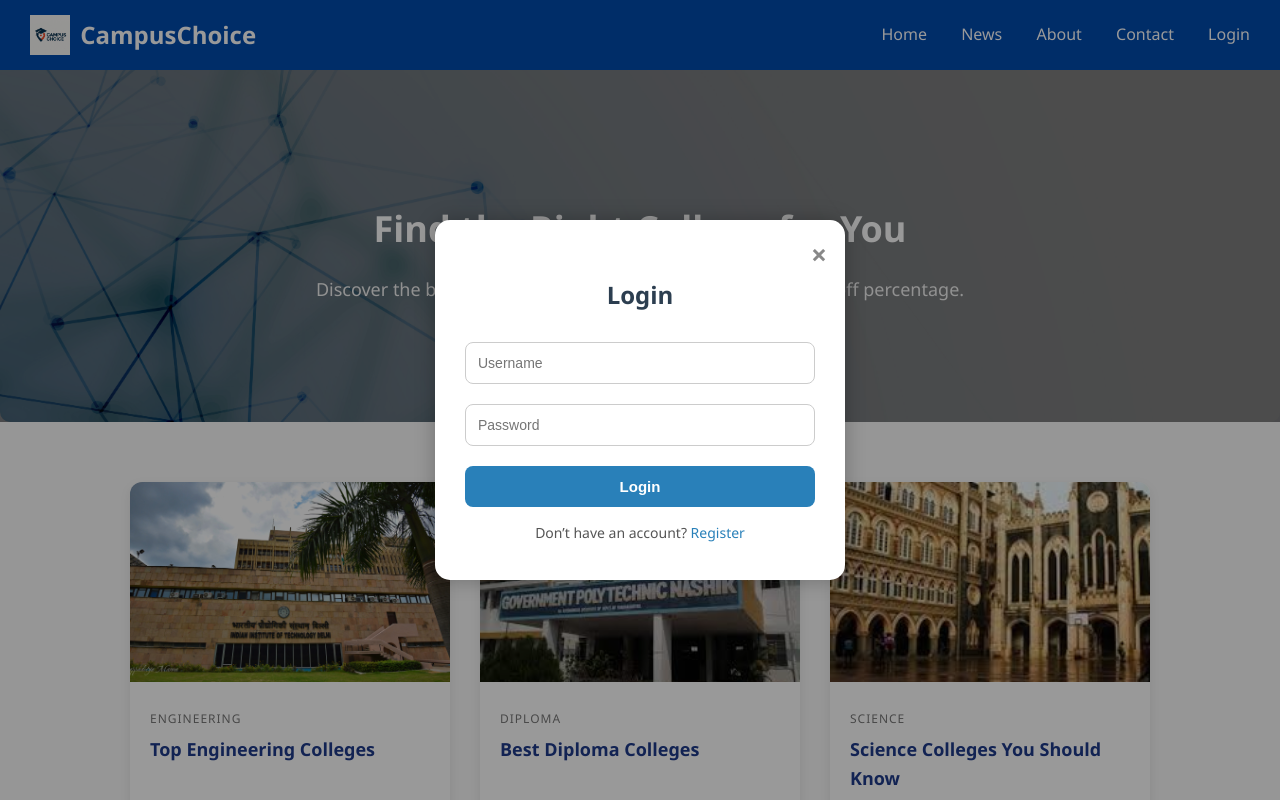
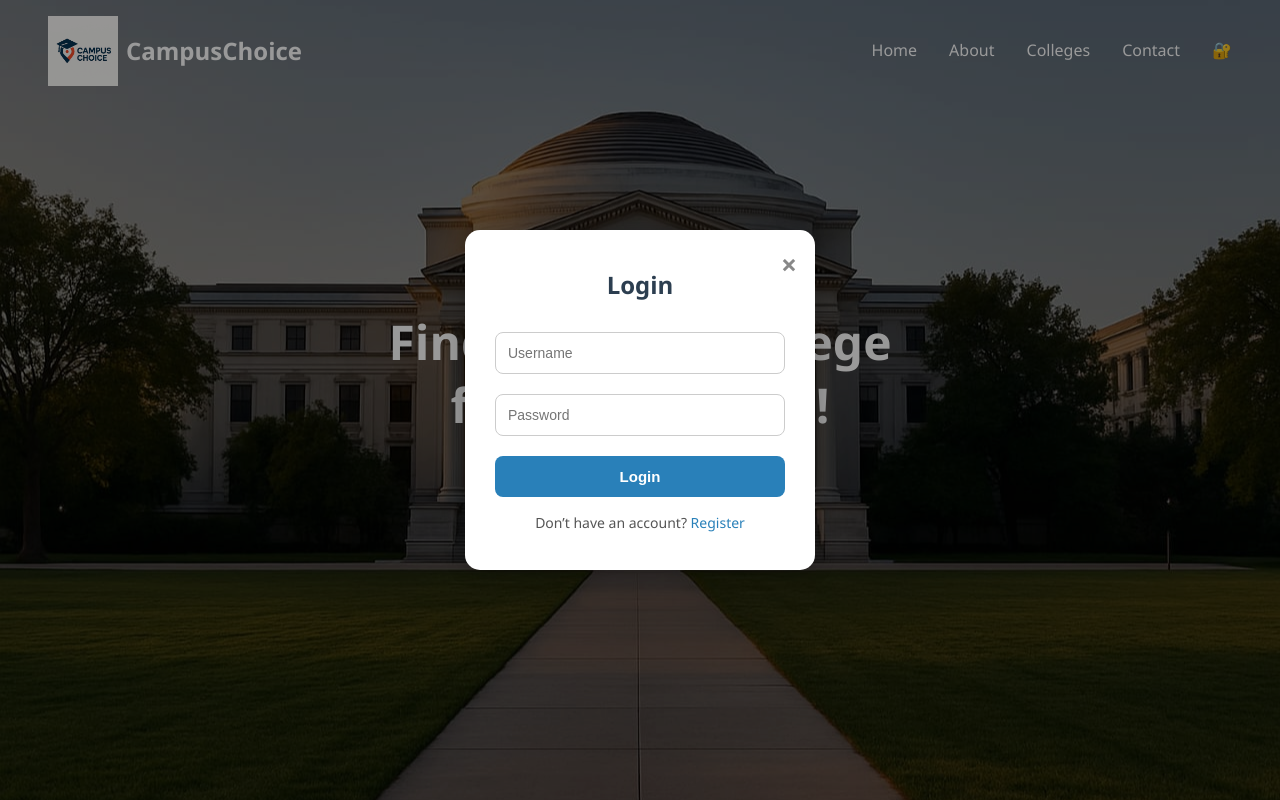
Before and after one commit to ayanshaikh29/CampusChoice-college-finder, a Flask app: page / in a window 1280 px wide. Run offline with Flask 3, Linux system fonts and the light colour scheme.

Commit message:
updated header image

```diff
--- a/static/style.css
+++ b/static/style.css
@@ -1,4 +1,10 @@
 /* Reset & Base */
+*{
+  margin: 0;
+  padding: 0;
+  box-sizing: border-box;
+}
+
 body {
   margin: 0;
   font-family: 'Segoe UI', sans-serif;
@@ -11,6 +17,8 @@ a {
   text-decoration: none;
   color: inherit;
 }
+
+
 /* ======================
    Login Modal Styles
    ====================== */
@@ -94,73 +102,75 @@ a {
     z-index: 1000;                /* <<< Add this line! */
 }
 
-
-/* 🔵 Header */
-header {
-  background-color: #004aad;
-  color: white;
-  padding: 15px 30px;
+.navbar {
   display: flex;
   justify-content: space-between;
   align-items: center;
-}
-.navbar {
-  display: flex;
-  justify-content: space-between; /* left and right items */
-  align-items: center;
-  flex-wrap: wrap;
-  font-size: 20px;          /* 🔸 Increase font size */
-  padding: 10px 40px;
-  max-width: 1200px;        /* 🔸 Limit navbar width */
-  margin:  auto;           /* 🔸 Center navbar on page */
+  padding: 1rem 3rem;
+  background:transparent;
+  position: absolute;
+  top: 0;
+  width: 100%;
+  z-index: 10;
 }
 
-
-
-.logo-container {
+.logo {
   display: flex;
   align-items: center;
+  font-weight: bold;
+  font-size: 1.5rem;
+  color: white;
 }
 
-.logo-img {
-  height: 40px;
-  margin-right: 10px;
+.logo img {
+  width: 70px;
+  margin-right: 8px;
 }
 
-.logo-text {
-  font-size: 24px;
-  font-weight: bold;
+.nav-links {
+  display: flex;
+  gap: 2rem;
+  list-style: none;
 }
 
 .nav-links a {
-  color: white;
   text-decoration: none;
-  margin-left: 30px;
+  color:white;
   font-weight: 500;
+  transition: color 0.3s;
 }
 
 .nav-links a:hover {
-  text-decoration: underline;
+  color: #0d47a1;
 }
 
-/* Hero Section with Background */
+.user-icon {
+  font-size: 1.2rem;
+}
+html {
+  scroll-behavior: smooth;
+}
+
+/* Hero Section */
 .hero {
-  background-image: url('/static/bg.jpg');
-  background-size: cover;
-  background-position: center;
-  background-repeat: no-repeat;
-  padding: 100px 20px;
+  height: 100vh;
+  background: url('/static/bg.jpg') center/cover no-repeat;
+  position: relative;
+  display: flex;
+  align-items: center;
+  justify-content: center;
+  text-align: center;
   color: white;
-  text-align: center;
-  position: relative;
-  border-radius: 0 0 10px 10px;
 }
 
 .hero::before {
   content: "";
   position: absolute;
-  top: 0; left: 0; right: 0; bottom: 0;
-  background-color: rgba(0, 0, 0, 0.5); /* Dark transparent overlay */
+  top: 0;
+  left: 0;
+  width: 100%;
+  height: 100%;
+  background: rgba(0,0,0,0.4);
   z-index: 1;
 }
 
@@ -168,18 +178,31 @@ header {
   position: relative;
   z-index: 2;
   max-width: 800px;
-  margin: auto;
 }
 
 .hero h1 {
-  font-size: 36px;
-  margin-bottom: 10px;
+  font-size: 3rem;
+  line-height: 1.3;
+  margin-bottom: 1.5rem;
+  font-weight: 700;
 }
 
-.hero p {
-  font-size: 18px;
-  color: #f1f1f1;
+.btn {
+  background-color: #0052cc;
+  color: white;
+  padding: 0.8rem 2rem;
+  border: none;
+  border-radius: 8px;
+  text-decoration: none;
+  font-size: 1.1rem;
+  font-weight: 600;
+  transition: background 0.3s;
 }
+
+.btn:hover {
+  background-color: #003d99;
+}
+
 /* 🔳 Info Blocks Section */
 .info-blocks {
     padding: 60px 40px;
--- a/templates/index.html
+++ b/templates/index.html
@@ -8,28 +8,27 @@
 </head>
 <body>
 
-    <!-- 🔵 Header -->
-    <header>
-        <div class="logo-container">
+      <header class="hero">
+    <nav class="navbar">
+      <div class="logo">
         <img src="{{ url_for('static', filename='logo.png') }}" alt="CampusChoice Logo" class="logo-img">
-            <span class="logo-text">CampusChoice</span>
+        <span>CampusChoice</span>
       </div>
-        <nav class="nav-links">
-            <a href="/">Home</a>
-            <a href="#">News</a>
-            <a href="#">About</a>
-            <a href="#">Contact</a>
-            <a href="/login">Login</a>
+      <ul class="nav-links">
+        <li><a href="#">Home</a></li>
+        <li><a href="#">About</a></li>
+        <li><a href="#">Colleges</a></li>
+        <li><a href="#">Contact</a></li>
+        <li><a href="/login">🔐</a></li>
+
+      </ul>
     </nav>
+    <div class="hero-content">
+      <h1>Find the Best College<br> for Your Future!</h1>
+      <a href="#form-section" class="btn">Explore Now</a>
+    </div>
   </header>
 
-    <!-- 🔶 Hero Section -->
-    <section class="hero">
-        <div class="hero-content">
-            <h1>Find the Right College for You</h1>
-            <p>Discover the best colleges based on your stream, city, and cutoff percentage.</p>
-        </div>
-    </section>
 
     <!-- 🔳 Info Blocks Section -->
     <section class="info-blocks">
@@ -93,7 +92,7 @@
     </div>
 
     <!-- 🔽 College Search Form -->
-    <section class="form-section">
+    <section class="form-section" id="form-section">
         <h2>Search Colleges</h2>
         <form action="/result" method="POST" class="form-container">
             <label for="marks">Your Marks (%)</label>
@@ -124,25 +123,28 @@
     <!-- 🔚 Footer -->
 <footer class="site-footer">
   <div class="footer-content">
-            <div class="footer-logo">
-                <h3>CampusChoice</h3>
+    <div class="footer-section footer-logo">
+      <h3>🎓 CampusChoice</h3>
       <p>Your trusted platform to discover and compare colleges across India.</p>
     </div>
-            <div class="footer-links">
+
+    <div class="footer-section footer-links">
       <h4>Quick Links</h4>
       <ul>
-                    <li><a href="/">Home</a></li>
-                    <li><a href="#">About</a></li>
-                    <li><a href="#">News</a></li>
-                    <li><a href="#">Contact</a></li>
+        <li><a href="/">🏠 Home</a></li>
+        <li><a href="#">ℹ️ About</a></li>
+        <li><a href="#">📰 News</a></li>
+        <li><a href="#">📞 Contact</a></li>
       </ul>
     </div>
-            <div class="footer-contact">
+
+    <div class="footer-section footer-contact">
       <h4>Contact</h4>
-                <p>Email: support@campuschoice.in</p>
-                <p>Phone: +91 98765 43210</p>
+      <p>📧 support@campuschoice.in</p>
+      <p>📱 +91 98765 43210</p>
     </div>
   </div>
+
   <div class="footer-bottom">
     <p>© 2025 CampusChoice. All rights reserved. | Made with ❤️ by Team CampusChoice</p>
   </div>
```
Also changed, not shown: static/bg.jpg. Lines whose indentation alone changed are shown as unchanged.
